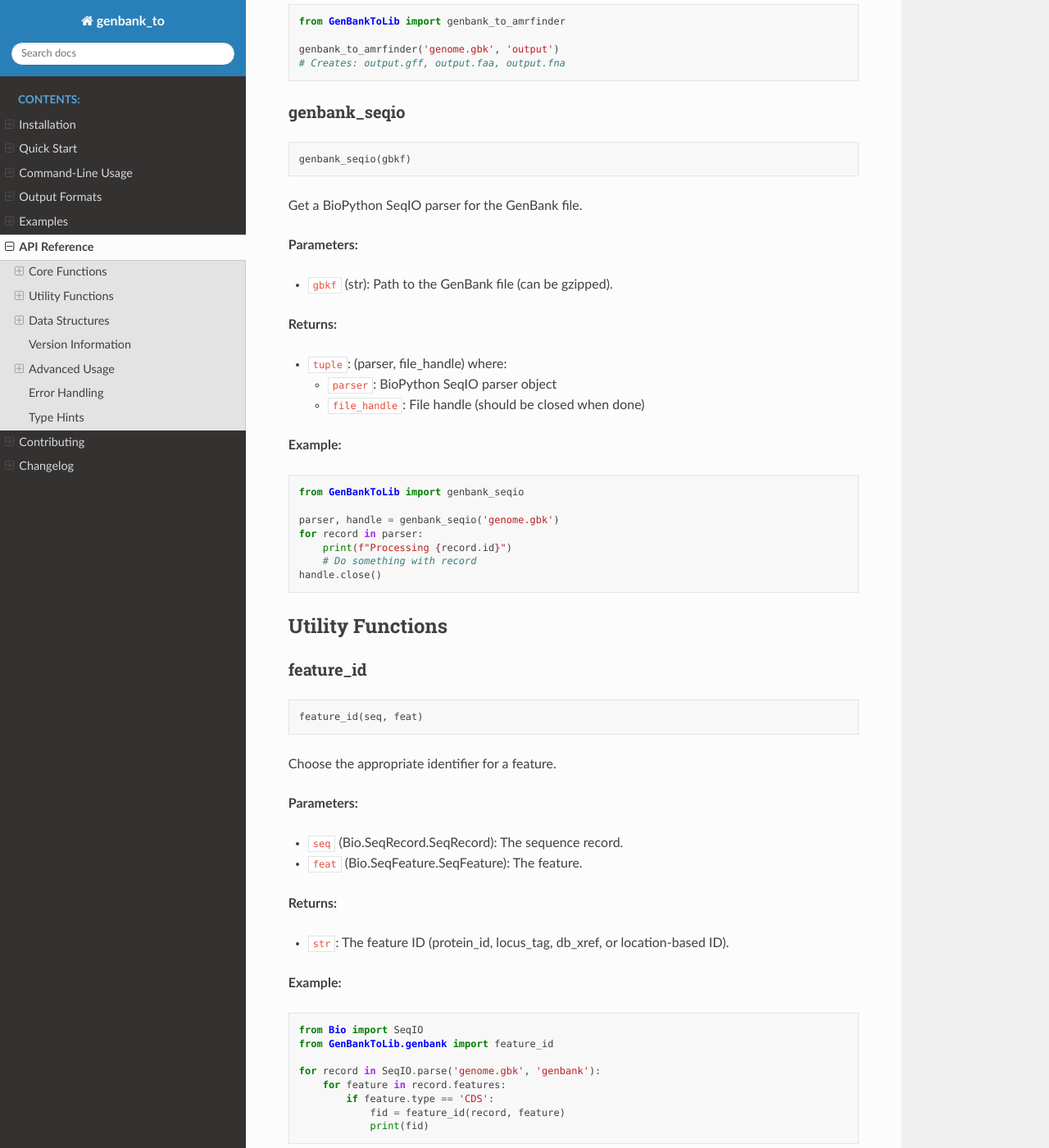
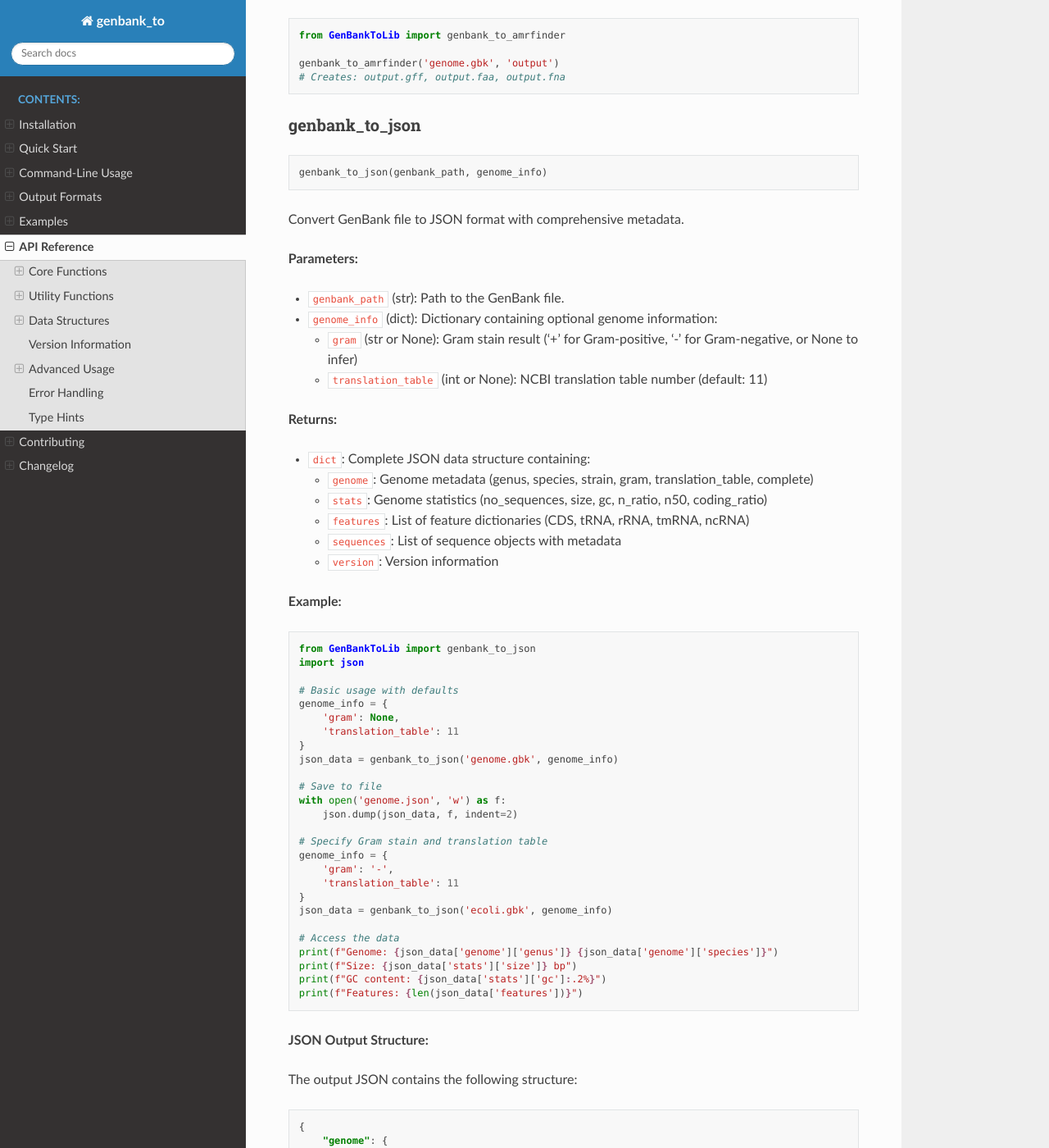
Before and after one commit to linsalrob/genbank_to, a Sphinx documentation site: the page built from docs/api.rst, in a window 1280 px wide and 1400 px high, scrolled down 5375 px. Shown: the whole window at 82% size. Built offline with Sphinx 7.4.7 and the Read the Docs theme 3.1.0, drawn with Linux system fonts in a browser that asks for light colours; some of the changed text lies outside the part shown.

Commit message:
Add genbank_to_json to API documentation and examples
Co-authored-by: linsalrob <836231+linsalrob@users.noreply.github.com>

```diff
--- a/docs/api.rst
+++ b/docs/api.rst
@@ -14,6 +14,7 @@ This page documents the Python library API for genbank_to. All functions can be
        genbank_to_gff,
        genbank_to_phage_finder,
        genbank_to_amrfinder,
+       genbank_to_json,
        genbank_seqio
    )
 
@@ -265,6 +266,130 @@ Convert GenBank file to AMRFinderPlus format.
    genbank_to_amrfinder('genome.gbk', 'output')
    # Creates: output.gff, output.faa, output.fna
 
+genbank_to_json
+~~~~~~~~~~~~~~~
+
+.. code-block:: python
+
+   genbank_to_json(genbank_path, genome_info)
+
+Convert GenBank file to JSON format with comprehensive metadata.
+
+**Parameters:**
+
+- ``genbank_path`` (str): Path to the GenBank file.
+- ``genome_info`` (dict): Dictionary containing optional genome information:
+
+  - ``gram`` (str or None): Gram stain result ('+' for Gram-positive, '-' for Gram-negative, or None to infer)
+  - ``translation_table`` (int or None): NCBI translation table number (default: 11)
+
+**Returns:**
+
+- ``dict``: Complete JSON data structure containing:
+
+  - ``genome``: Genome metadata (genus, species, strain, gram, translation_table, complete)
+  - ``stats``: Genome statistics (no_sequences, size, gc, n_ratio, n50, coding_ratio)
+  - ``features``: List of feature dictionaries (CDS, tRNA, rRNA, tmRNA, ncRNA)
+  - ``sequences``: List of sequence objects with metadata
+  - ``version``: Version information
+
+**Example:**
+
+.. code-block:: python
+
+   from GenBankToLib import genbank_to_json
+   import json
+
+   # Basic usage with defaults
+   genome_info = {
+       'gram': None,
+       'translation_table': 11
+   }
+   json_data = genbank_to_json('genome.gbk', genome_info)
+
+   # Save to file
+   with open('genome.json', 'w') as f:
+       json.dump(json_data, f, indent=2)
+
+   # Specify Gram stain and translation table
+   genome_info = {
+       'gram': '-',
+       'translation_table': 11
+   }
+   json_data = genbank_to_json('ecoli.gbk', genome_info)
+
+   # Access the data
+   print(f"Genome: {json_data['genome']['genus']} {json_data['genome']['species']}")
+   print(f"Size: {json_data['stats']['size']} bp")
+   print(f"GC content: {json_data['stats']['gc']:.2%}")
+   print(f"Features: {len(json_data['features'])}")
+
+**JSON Output Structure:**
+
+The output JSON contains the following structure:
+
+.. code-block:: json
+
+   {
+       "genome": {
+           "genus": "Escherichia",
+           "species": "coli",
+           "strain": "K-12",
+           "complete": true,
+           "gram": "-",
+           "translation_table": 11
+       },
+       "stats": {
+           "no_sequences": 1,
+           "size": 4641652,
+           "gc": 0.5079,
+           "n_ratio": 0.0,
+           "n50": 4641652,
+           "coding_ratio": 0.8756
+       },
+       "features": [
+           {
+               "type": "CDS",
+               "contig": "NC_000913",
+               "start": 190,
+               "stop": 255,
+               "strand": 1,
+               "gene": "thrL",
+               "locus": "b0001",
+               "product": "thr operon leader peptide",
+               "nt": "ATGAAACGC...",
+               "aa": "MKRISTT...",
+               "aa_hexdigest": "abc123...",
+               "frame": 0,
+               "start_type": "ATG",
+               "rbs_motif": "AGGAG"
+           }
+       ],
+       "sequences": [
+           {
+               "id": "NC_000913",
+               "description": "Escherichia coli str. K-12 substr. MG1655, complete genome",
+               "sequence": "AGCTTTTCATTC...",
+               "length": 4641652,
+               "complete": true,
+               "type": "chromosome",
+               "topology": "circular"
+           }
+       ],
+       "version": {
+           "genbank_to": "1.2.3"
+       }
+   }
+
+**Notes:**
+
+- The JSON format is compatible with Bakta annotation output
+- Coordinates are 1-based inclusive (start, stop)
+- Frame is 0-based (0, 1, 2) derived from GenBank's codon_start
+- GC content is calculated as (G+C)/(A+C+G+T), ignoring ambiguous bases
+- MD5 hexdigest is provided for amino acid sequences
+- Gram stain can be inferred from genus if not provided
+
 genbank_seqio
 ~~~~~~~~~~~~~
 
@@ -413,25 +538,31 @@ Custom Processing Pipeline
 
 .. code-block:: python
 
-   from GenBankToLib import genbank_to_faa, genbank_to_functions
+   from GenBankToLib import genbank_to_json
    import json
 
-   # Build a comprehensive protein database
-   protein_db = {}
+   # Build a comprehensive genome database with genbank_to_json
+   genome_info = {
+       'gram': '-',
+       'translation_table': 11
+   }
 
-   # Get sequences
-   for seqid, protid, sequence in genbank_to_faa('genome.gbk'):
-       if protid not in protein_db:
-           protein_db[protid] = {'sequence': str(sequence), 'length': len(sequence)}
+   # Convert to JSON format
+   genome_data = genbank_to_json('genome.gbk', genome_info)
 
-   # Add functions
-   for protid, function in genbank_to_functions('genome.gbk'):
-       if protid in protein_db:
-           protein_db[protid]['function'] = function
+   # Process the data
+   print(f"Genome: {genome_data['genome']['genus']} {genome_data['genome']['species']}")
+   print(f"Total size: {genome_data['stats']['size']} bp")
+   print(f"GC content: {genome_data['stats']['gc']:.2%}")
+   print(f"Coding ratio: {genome_data['stats']['coding_ratio']:.2%}")
 
-   # Save to JSON
-   with open('protein_database.json', 'w') as f:
-       json.dump(protein_db, f, indent=2)
+   # Extract specific features
+   cds_features = [f for f in genome_data['features'] if f['type'] == 'CDS']
+   print(f"CDS features: {len(cds_features)}")
+
+   # Save to JSON file
+   with open('genome_analysis.json', 'w') as f:
+       json.dump(genome_data, f, indent=2)
 
 Working with BioPython
 ~~~~~~~~~~~~~~~~~~~~~~
```
Also changed, not shown: docs/examples.rst (+40 -1 lines).
